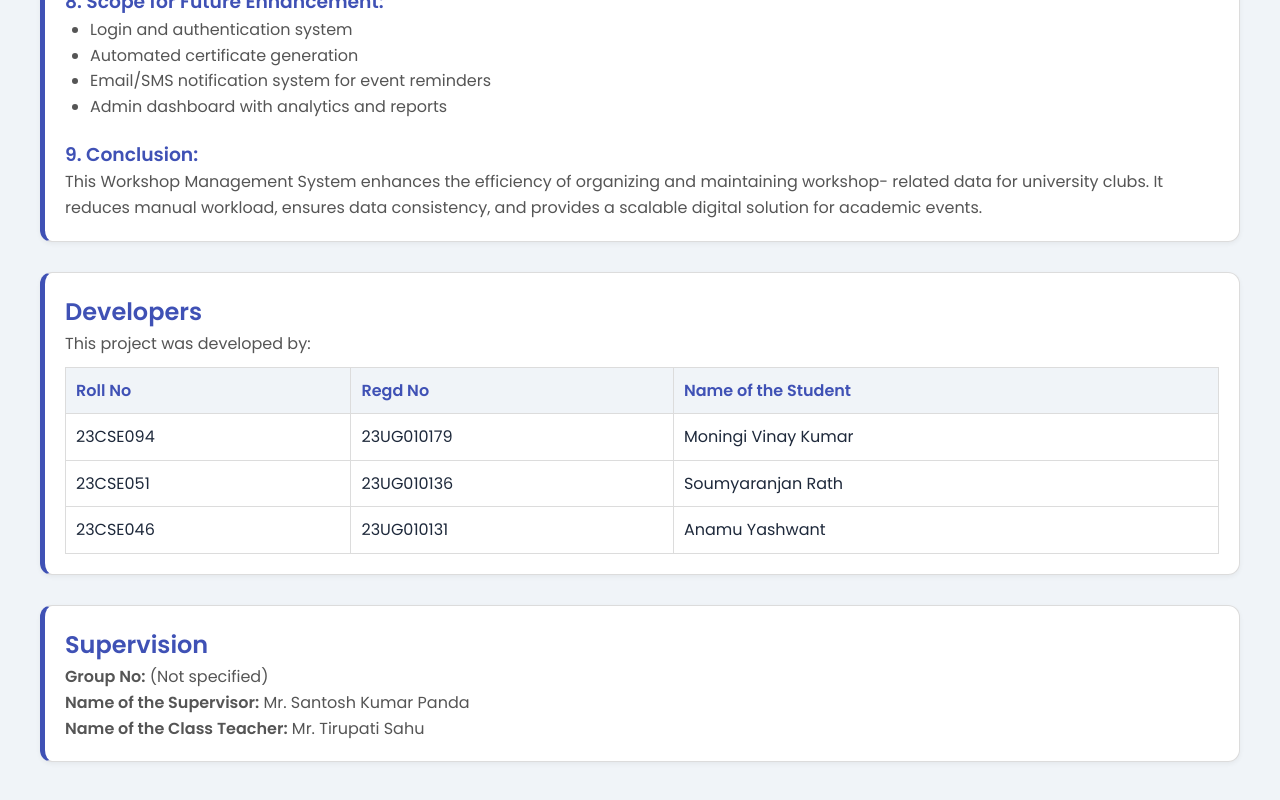
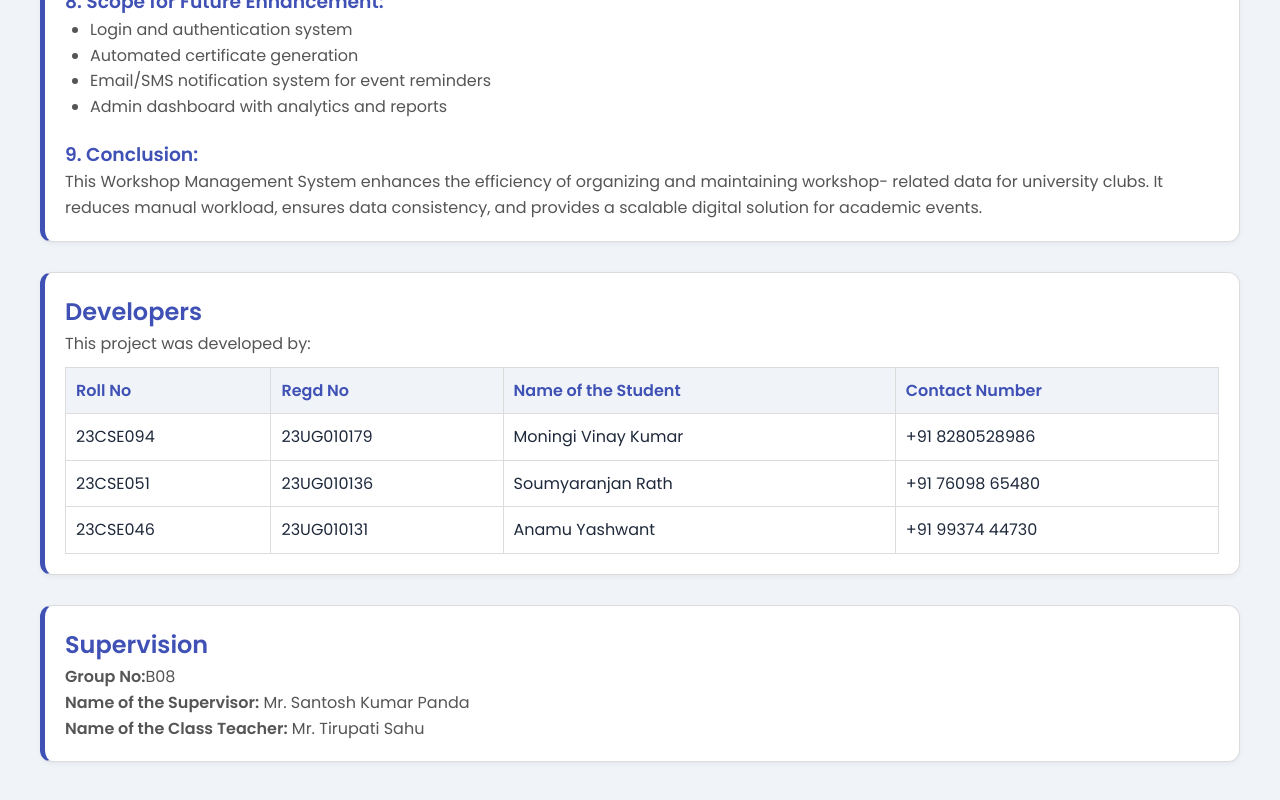
Before and after one commit to WMS-GIETU/WorkshopMS, a React (Create React App) app in the folder workshop-management-client/: page /about in a window 1280 px wide. Shown: the part 1802-2602 px from the top of the page. Built offline with nearby package versions, Linux system fonts and the light colour scheme.

Commit message:
fix: Adjust About page content\n\nThis commit makes minor adjustments to the content within the About page.

```diff
--- a/workshop-management-client/src/pages/About.jsx
+++ b/workshop-management-client/src/pages/About.jsx
@@ -153,6 +153,7 @@ const About = () => {
                 <th>Roll No</th>
                 <th>Regd No</th>
                 <th>Name of the Student</th>
+                <th>Contact Number</th>
               </tr>
             </thead>
             <tbody>
@@ -160,16 +161,19 @@ const About = () => {
                 <td>23CSE094</td>
                 <td>23UG010179</td>
                 <td>Moningi Vinay Kumar</td>
+                <td>+91 8280528986</td>
               </tr>
               <tr>
                 <td>23CSE051</td>
                 <td>23UG010136</td>
                 <td>Soumyaranjan Rath</td>
+                <td>+91 76098 65480</td>
               </tr>
               <tr>
                 <td>23CSE046</td>
                 <td>23UG010131</td>
                 <td>Anamu Yashwant</td>
+                <td>+91 99374 44730</td>
               </tr>
             </tbody>
           </table>
@@ -178,7 +182,7 @@ const About = () => {
         <section className="supervisor-section">
           <h2>Supervision</h2>
           <p>
-            <strong>Group No:</strong> (Not specified)<br />
+            <strong>Group No:</strong>B08<br />
             <strong>Name of the Supervisor:</strong> Mr. Santosh Kumar Panda<br />
             <strong>Name of the Class Teacher:</strong> Mr. Tirupati Sahu
           </p>
```
